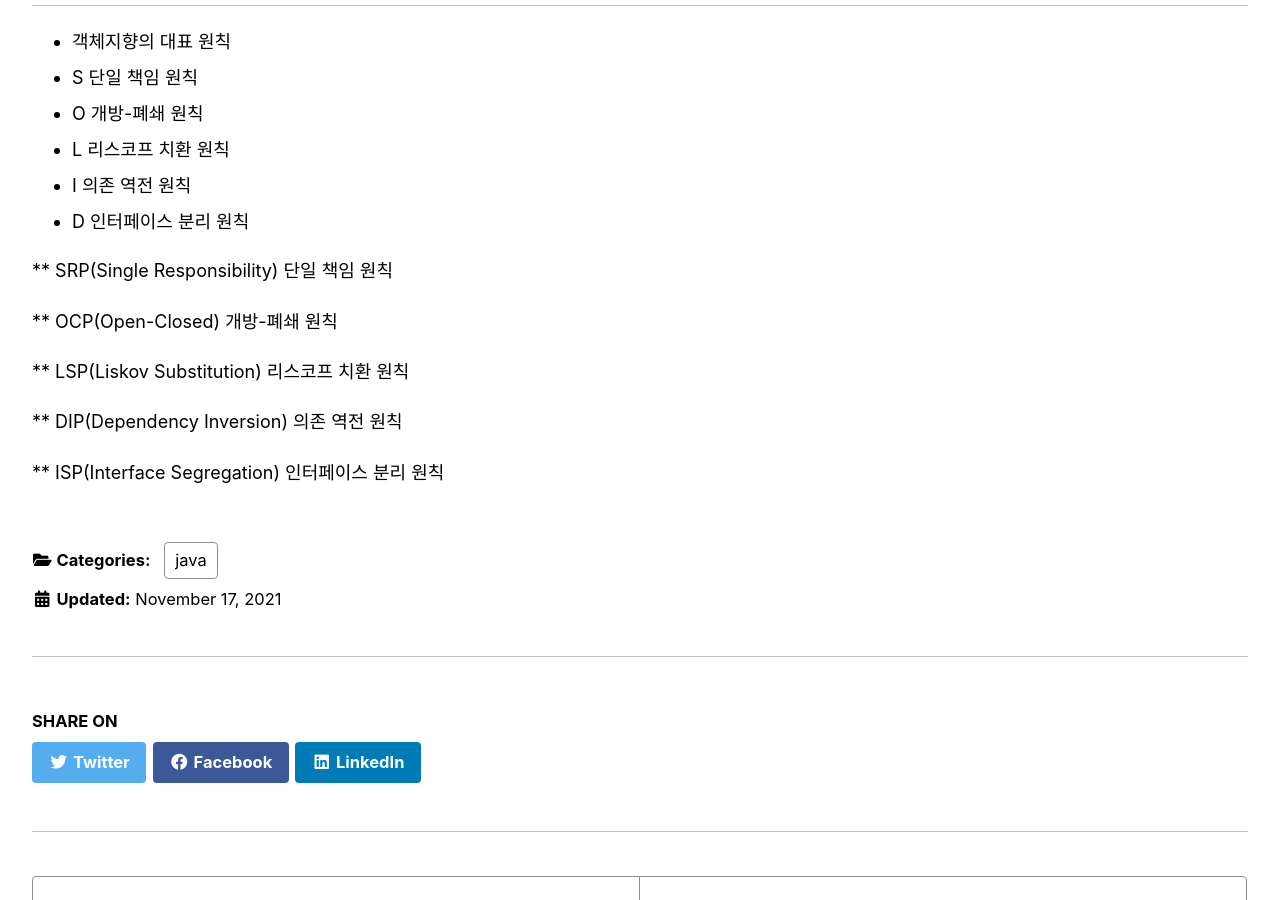
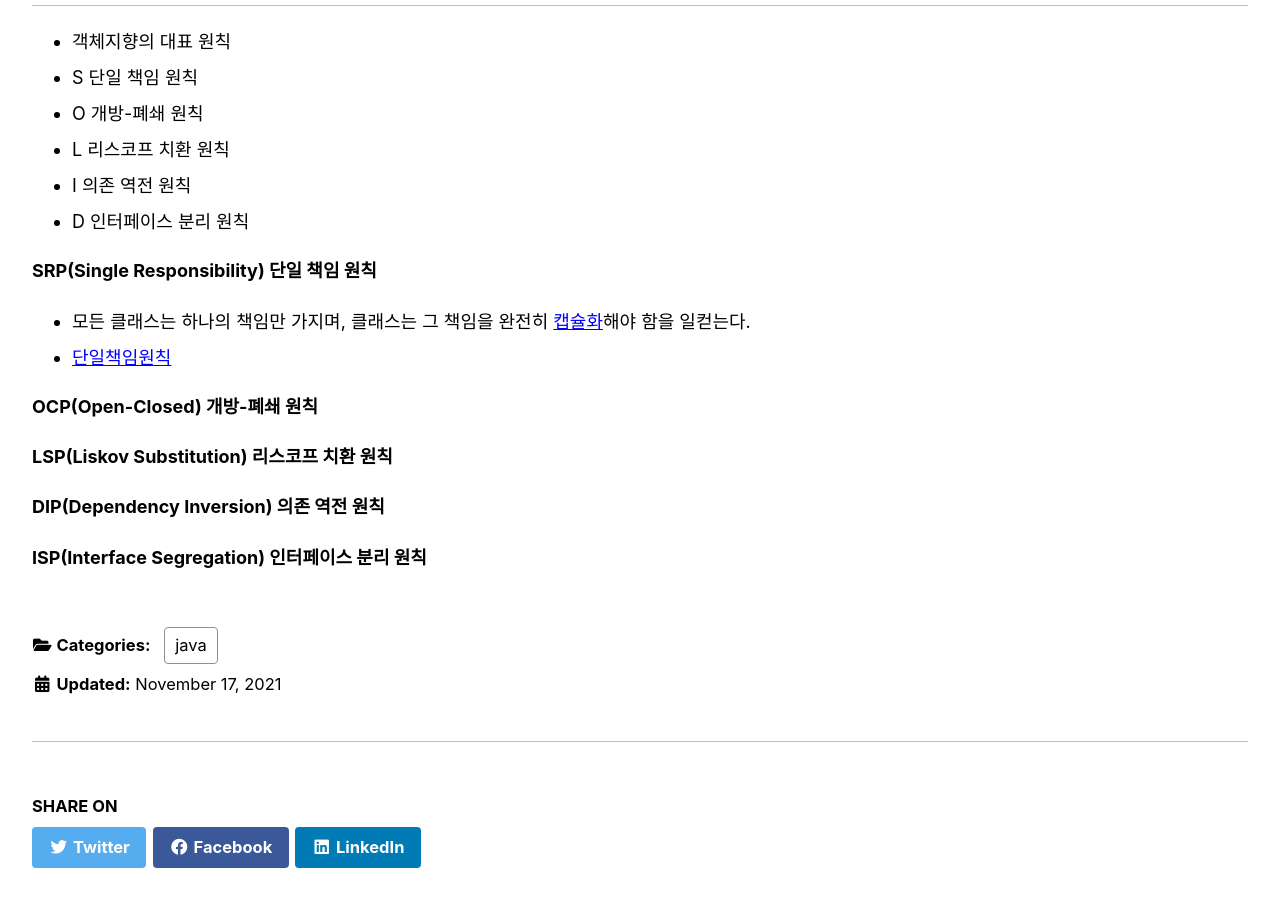
Before and after one commit to haneulch/haneulch.github.io, a Jekyll site: the page built from _posts/2021-11-17-java-solid.md, in a window 1280 px wide and 900 px high, scrolled down 297 px. Built offline with Jekyll 4.4.1, drawn with Linux system fonts in a browser that asks for light colours; cached includes are drawn as plain includes; emoji names are drawn with the system emoji font.

Commit message:
fix : add post content

```diff
--- a/_posts/2021-11-17-java-solid.md
+++ b/_posts/2021-11-17-java-solid.md
@@ -14,12 +14,14 @@ comments: true
  - D 인터페이스 분리 원칙
 
 
- ** SRP(Single Responsibility) 단일 책임 원칙
+**SRP(Single Responsibility) 단일 책임 원칙**
+ - 모든 클래스는 하나의 책임만 가지며, 클래스는 그 책임을 완전히 [캡슐화](./2021-06-17-spring-aop.md)해야 함을 일컫는다.
+ - [단일책임원칙](https://ko.wikipedia.org/wiki/%EB%8B%A8%EC%9D%BC_%EC%B1%85%EC%9E%84_%EC%9B%90%EC%B9%99)
 
- ** OCP(Open-Closed) 개방-폐쇄 원칙
+**OCP(Open-Closed) 개방-폐쇄 원칙**
 
- ** LSP(Liskov Substitution) 리스코프 치환 원칙
+**LSP(Liskov Substitution) 리스코프 치환 원칙**
 
- ** DIP(Dependency Inversion) 의존 역전 원칙
+**DIP(Dependency Inversion) 의존 역전 원칙**
 
- ** ISP(Interface Segregation) 인터페이스 분리 원칙
+**ISP(Interface Segregation) 인터페이스 분리 원칙**
```
